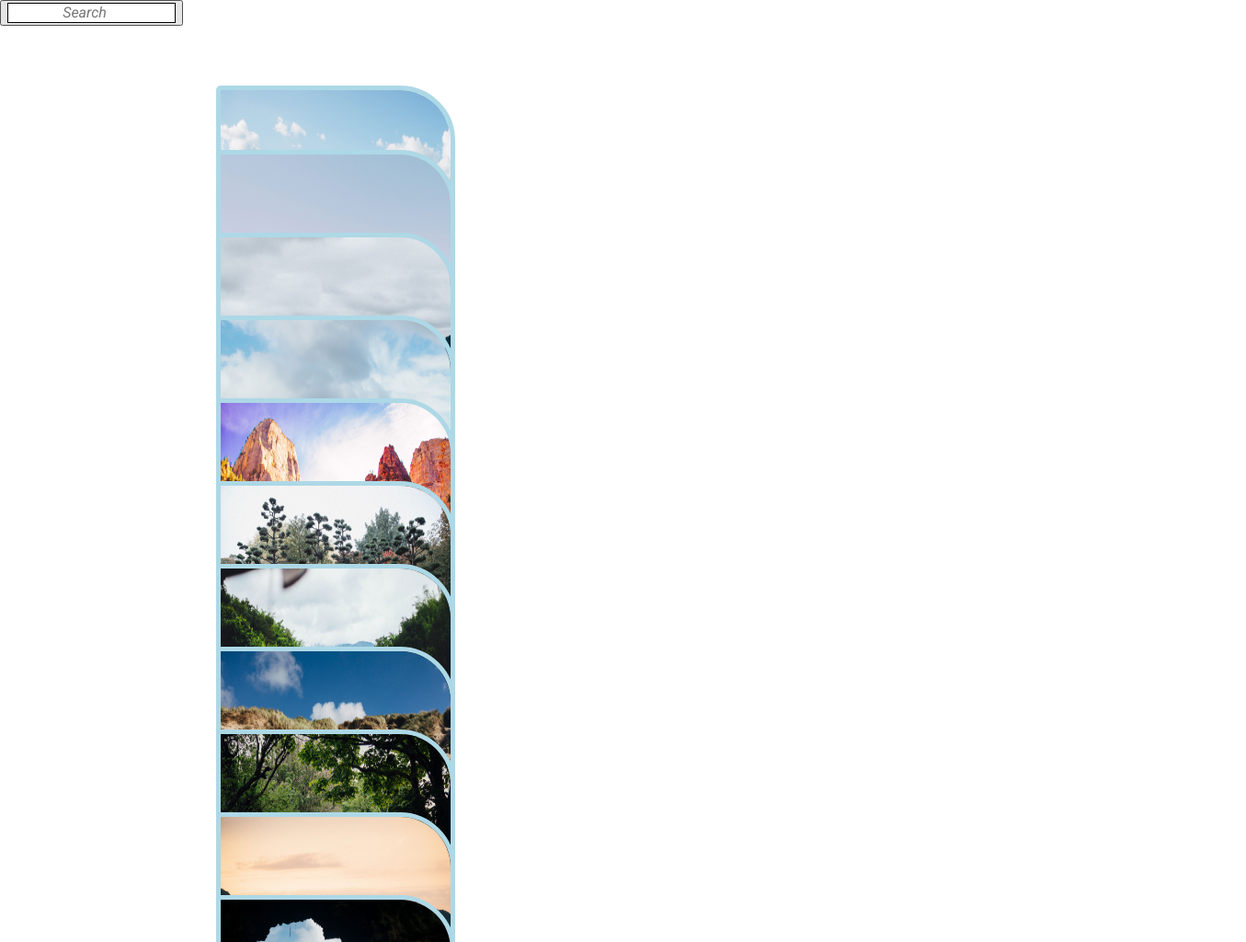
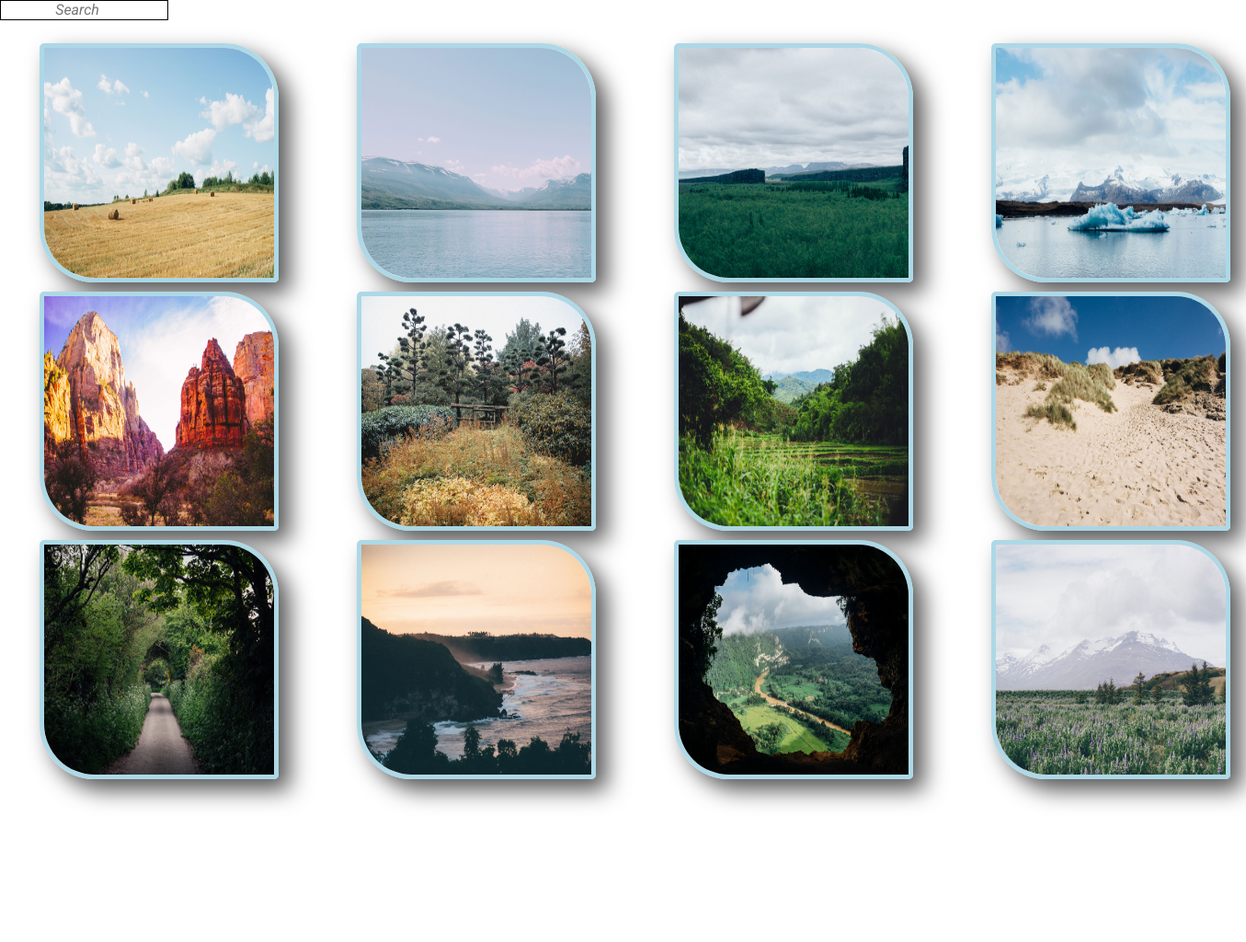
Before and after one commit to StefWebDesigner/Treehouse-Project-5, a plain HTML site: page index.html in a window 1280 px wide. Shown: the top 1024 px of the page at 92% size, 1355 px wide, since content can reach past the window. After the commit the page ends 852 px from the top, so only its background shows below. Drawn offline with nearby package versions, Linux system fonts and the light colour scheme; some packages are replaced by stand-ins of ours; a script that the page names is missing.

Commit message:
I don't why the css or scss wasn't working

```diff
--- a/css/styles.css
+++ b/css/styles.css
@@ -414,26 +414,25 @@ a {
   border-radius: 5px;
   border-top-right-radius: 60px;
   border-bottom-left-radius: 60px;
+  -webkit-box-shadow: 12px 12px 25px #555;
+          box-shadow: 12px 12px 25px #555;
 }
 
 .side-b h3,
 .side-b p {
-  text-shadow: 0 0 60px white;
+  text-shadow: 5px 5px 5px #555;
 }
 
 .grid {
-  max-width: 1000px;
   display: -ms-grid;
   display: grid;
-  -ms-grid-columns: (minmax(200px, max-content))[auto-fill];
-      grid-template-columns: repeat(auto-fill, minmax(200px, -webkit-max-content));
-      grid-template-columns: repeat(auto-fill, minmax(200px, max-content));
-  grid-column-gap: 20px;
-  grid-row-gap: 20px;
-  margin: 20px auto;
-  -webkit-box-pack: center;
-      -ms-flex-pack: center;
-          justify-content: center;
+  width: 100%;
+  margin: 0 auto;
+  grid-column-gap: 100px;
+  grid-row-gap: 220px;
+  display: grid;
+  -ms-grid-columns: (minmax(200px, 1fr))[auto-fit];
+      grid-template-columns: repeat(auto-fit, minmax(200px, 1fr));
 }
 
 img {
@@ -443,6 +442,8 @@ img {
   border-radius: 5px;
   border-top-right-radius: 60px;
   border-bottom-left-radius: 60px;
+  -webkit-box-shadow: 12px 12px 25px #555;
+          box-shadow: 12px 12px 25px #555;
 }
 
 /* ============================================= */
--- a/index.html
+++ b/index.html
@@ -14,217 +14,212 @@
 <!-- Body Sections -->
 
 	<body>
-		<!-- <body class="grid"> -->
 
-			<!-- <script>
-				function getInput() {
-					window.location='js/app.js';
-				}
-			</script> -->
-			<button onkeypress="getInput();"> <input type="search" placeholder="Search" name="search"> </button>
+		<!-- Take out eh upkey and add the id -->
+		<header>
+			<input type="search" placeholder="Search" name="search" id="search">
+		</header>
 
 		<aside class="grid">
 			<div class="grid gallery">
-					<div class="photo">
-						<div class="side-a">
-							<a href="../photos/01.jpg" data-caption="picture of a farm and straw pastures">
-								<img src="../photos/01.jpg" alt="picture of a farm">
-							</a>
-						</div> <!-- END > SIDE A -->
-						<div class="side-b">
+				<div id='pic-1' class="photo">
+					<div class="side-a">
+						<a href="../photos/01.jpg" data-caption="I love hay bales. Took this snap on a drive through the countryside past some straw fields.">
+							<img src="../photos/01.jpg" alt="picture of a farm">
+						</a>
+					</div> <!-- END > SIDE A -->
+					<div class="side-b">
 							<!-- It's click responsive on both side but still only shows the picture -->
-							<a href="../photos/01.jpg" data-caption="picture of a farm and straw pastures">
+						<a href="../photos/01.jpg" data-caption="I love hay bales. Took this snap on a drive through the countryside past some straw fields.">
 							<h3>Hay Bales</h3>
 							<p> I love hay bales. Took this snap on a drive through the countryside past some straw fields.
 							</p>
 						</a>
+					</div> <!-- END > SIDE B -->
+				</div> <!-- END > PHOTOS -->
 
-						</div> <!-- END > SIDE B -->
-					</div> <!-- END > PHOTOS -->
-
-				<div class="photo">
+				<div id='pic-2' class="photo">
 					<div class="side-a">
-						<a href="../photos/02.jpg" data-caption="picture of a the mountains in Iceland with lake">
+						<a href="../photos/02.jpg" data-caption="The lake was so calm today. We had a great view of the snow on the mountains from here">
 							<img src="../photos/02.jpg" alt="picture of a the mountains in Iceland with lake">
 						</a>
 					</div>
 					<div class="side-b">
-						<a href="../photos/02.jpg" data-caption="picture of a the mountains in Iceland with lake">
-						<h3>Lake</h3>
-						<p>  The lake was so calm today. We had a great view of the snow on the mountains from here.
-						</p>
+						<a href="../photos/02.jpg" data-caption="The lake was so calm today. We had a great view of the snow on the mountains from here">
+							<h3>Lake</h3>
+							<p>  The lake was so calm today. We had a great view of the snow on the mountains from here.
+							</p>
+						</a>
+					</div> <!-- END > SIDE B -->
+				</div> <!-- END > PHOTOS -->
+
+				<div id='pic-3' class="photo">
+					<div class="side-a">
+						<a href="../photos/03.jpg" data-caption="I hiked to the top of the mountain and got this picture of the canyon and trees below">
+							<img src="../photos/03.jpg" alt="picture of the highlands, mountains, and canyons">
+						</a>
+					</div>
+					<div class="side-b">
+						<a href="../photos/03.jpg" data-caption="I hiked to the top of the mountain and got this picture of the canyon and trees below">
+							<h3>Canyon</h3>
+							<p>  I hiked to the top of the mountain and got this picture of the canyon and trees below.
+							</p>
+						</a>
+					</div> <!-- END > SIDE B -->
+				</div> <!-- END > PHOTOS -->
+
+				<div id='pic-4' class="photo">
+					<div class="side-a">
+						<a href="../photos/04.jpg" data-caption="It was amazing to see an iceberg up close, it was so cold but didn’t snow today">
+							<img src="../photos/04.jpg" alt="picture of glaciers and iceburg">
+						</a>
+					</div>
+					<div class="side-b">
+						<a href="../photos/04.jpg" data-caption="It was amazing to see an iceberg up close, it was so cold but didn’t snow today">
+							<h3>Iceberg</h3>
+							<p>  It was amazing to see an iceberg up close, it was so cold but didn’t snow today.
+							</p>
+						</a>
+					</div> <!-- END > SIDE B -->
+				</div> <!-- END > PHOTOS -->
+
+				<div id='pic-5' class="photo">
+					<div class="side-a">
+						<a href="../photos/05.jpg" data-caption="The red cliffs were beautiful. It was really hot in the desert but we did a lot of walking through the canyons">
+							<img src="../photos/05.jpg" alt="picture of red clifs in the desert">
+						</a>
+					</div>
+					<div class="side-b">
+						<a href="../photos/05.jpg" data-caption="The red cliffs were beautiful. It was really hot in the desert but we did a lot of walking through the canyons">
+							<h3>Desert</h3>
+							<p>
+								The red cliffs were beautiful. It was really hot in the desert but we did a lot of walking through the canyons.
+							</p>
+						</a>
+					</div> <!-- END > SIDE B -->
+				</div> <!-- END > PHOTOS -->
+
+				<div id='pic-6' class="photo">
+					<div class="side-a">
+						<a href="../photos/06.jpg" data-caption="Fall is coming, I love when the leaves on the trees start to change color">
+							<img src="../photos/06.jpg" alt="picture of fall and leaves changing color">
+						</a>
+					</div>
+					<div class="side-b">
+						<a href="../photos/06.jpg" data-caption="Fall is coming, I love when the leaves on the trees start to change color">
+							<h3>Fall</h3>
+							<p>
+								Fall is coming, I love when the leaves on the trees start to change color.
+							</p>
+						</a>
+					</div> <!-- END > SIDE B -->
+				</div> <!-- END > PHOTOS -->
+
+				<div id='pic-7'class="photo">
+					<div class="side-a">
+						<a href="../photos/07.jpg" data-caption="I drove past this plantation yesterday, everything is so green!">
+							<img src="../photos/07.jpg" alt="picture of a green planations">
+						</a>
+					</div>
+					<div class="side-b">
+						<a href="../photos/07.jpg" data-caption="I drove past this plantation yesterday, everything is so green!">
+								<h3>Plantation</h3>
+							<p>
+								I drove past this plantation yesterday, everything is so green!
+							</p>
+						</a>
+					</div> <!-- END > SIDE B -->
+				</div> <!-- END > PHOTOS -->
+
+				<div id='pic-8' class="photo">
+					<div class="side-a">
+						<a href="../photos/08.jpg" data-caption="My summer vacation to the Oregon Coast. I love the sandy dunes!">
+							<img src="../photos/08.jpg" alt="picture of a hot beach in sunny weather">
+						</a>
+					</div>
+					<div class="side-b">
+						<a href="../photos/08.jpg" data-caption="My summer vacation to the Oregon Coast. I love the sandy dunes!">
+							<h3>Dunes</h3>
+							<p>
+								My summer vacation to the Oregon Coast. I love the sandy dunes!
+							</p>
+						</a>
 					</div> <!-- END > SIDE B -->
 				</div> <!-- END > PHOTOS -->
 
 				<div class="photo">
-					<div class="side-a">
-						<a href="../photos/03.jpg" data-caption="picture of the highlands, mountains, and canyons">
-							<img src="../photos/03.jpg" alt="picture of the highlands, mountains, and canyons">
-						</a>
-					</div>
-					<div class="side-b">
-						<a href="../photos/03.jpg" data-caption="picture of the highlands, mountains, and canyons">
-						<h3>Canyon</h3>
-						<p>  I hiked to the top of the mountain and got this picture of the canyon and trees below.
-						</p>
-					</div> <!-- END > SIDE B -->
-				</div> <!-- END > PHOTOS -->
-
-				<div class="photo">
-					<div class="side-a">
-						<a href="../photos/04.jpg" data-caption="picture of glaciers and iceburg">
-							<img src="../photos/04.jpg" alt="picture of glaciers and iceburg">
-						</a>
-					</div>
-					<div class="side-b">
-						<a href="../photos/04.jpg" data-caption="picture of glaciers and iceburg">
-						<h3>Iceberg
-						</h3>
-						<p>  It was amazing to see an iceberg up close, it was so cold but didn’t snow today.
-						</p>
-					</div> <!-- END > SIDE B -->
-				</div> <!-- END > PHOTOS -->
-
-				<div class="photo">
-					<div class="side-a">
-						<a href="../photos/05.jpg" data-caption="picture of red clifs in the desert">
-							<img src="../photos/05.jpg" alt="picture of red clifs in the desert">
-						</a>
-					</div>
-					<div class="side-b">
-						<a href="../photos/05.jpg" data-caption="picture of red clifs in the desert">
-						<h3>Desert
-						</h3>
-						<p>
-							The red cliffs were beautiful. It was really hot in the desert but we did a lot of walking through the canyons.
-						</p>
-					</div> <!-- END > SIDE B -->
-				</div> <!-- END > PHOTOS -->
-
-				<div class="photo">
-					<div class="side-a">
-						<a href="../photos/06.jpg" data-caption="picture of fall and leaves changing color">
-							<img src="../photos/06.jpg" alt="picture of fall and leaves changing color">
-						</a>
-					</div>
-					<div class="side-b">
-						<a href="../photos/06.jpg" data-caption="picture of fall and leaves changing color">
-						<h3>Fall
-						</h3>
-						<p>
-							Fall is coming, I love when the leaves on the trees start to change color.
-					</p>
-					</div> <!-- END > SIDE B -->
-				</div> <!-- END > PHOTOS -->
-
-				<div class="photo">
-					<div class="side-a">
-						<a href="../photos/07.jpg" data-caption="picture of a green planations">
-							<img src="../photos/07.jpg" alt="picture of a green planations">
-						</a>
-					</div>
-					<div class="side-b">
-						<a href="../photos/07.jpg" data-caption="picture of a green planations">
-							<h3>Plantation
-						</h3>
-						<p>
-							I drove past this plantation yesterday, everything is so green!
-					</p>
-					</div> <!-- END > SIDE B -->
-				</div> <!-- END > PHOTOS -->
-
-				<div class="photo">
-					<div class="side-a">
-						<a href="../photos/08.jpg" data-caption="picture of a hot beach in sunny weather">
-							<img src="../photos/08.jpg" alt="picture of a hot beach in sunny weather">
-						</a>
-					</div>
-					<div class="side-b">
-						<a href="../photos/08.jpg" data-caption="picture of a hot beach in sunny weather">
-						<h3>Dunes
-						</h3>
-						<p>
-							My summer vacation to the Oregon Coast. I love the sandy dunes!
-					</p>
-					</div> <!-- END > SIDE B -->
-				</div> <!-- END > PHOTOS -->
-
-				<div class="photo">
-					<div class="side-a">
-						<a href="../photos/09.jpg" data-caption="picture of a quiet stroll in a countryside lane">
+					<div id='pic-9' class="side-a">
+						<a href="../photos/09.jpg" data-caption="We enjoyed a quiet stroll down this countryside lane">
 							<img src="../photos/09.jpg" alt="picture of a quiet stroll in a countryside lane">
 						</a>
 					</div>
 					<div class="side-b">
-						<a href="../photos/09.jpg" data-caption="picture of a quiet stroll in a countryside lane">
-						<h3>Countryside
-						</h3>
-						<p>
-							We enjoyed a quiet stroll down this countryside lane.
-						</p>
+						<a href="../photos/09.jpg" data-caption="We enjoyed a quiet stroll down this countryside lane">
+							<h3>Countryside</h3>
+							<p>
+								We enjoyed a quiet stroll down this countryside lane.
+							</p>
+						</a>
 					</div> <!-- END > SIDE B -->
 				</div> <!-- END > PHOTOS -->
 
-				<div class="photo">
+				<div id='pic-10' class="photo">
 					<div class="side-a">
-						<a href="../photos/10.jpg" data-caption="picture of a sunset coast with orange skies">
+						<a href="../photos/10.jpg" data-caption="Sunset at the coast! The sky turned a lovely shade of orange">
 							<img src="../photos/10.jpg" alt="picture of a sunset coast with orange skies">
 						</a>
 					</div>
 					<div class="side-b">
-						<a href="../photos/10.jpg" data-caption="picture of a sunset coast with orange skies">
-							<h3>Sunset
-						</h3>
-						<p>
-							Sunset at the coast! The sky turned a lovely shade of orange.
-						</p>
+						<a href="../photos/10.jpg" data-caption="Sunset at the coast! The sky turned a lovely shade of orange">
+							<h3>Sunset</h3>
+							<p>
+								Sunset at the coast! The sky turned a lovely shade of orange.
+							</p>
+						</a>
 					</div> <!-- END > SIDE B -->
 				</div> <!-- END > PHOTOS -->
 
 
-				<div class="photo">
+				<div id='pic-11' class="photo">
 					<div class="side-a">
-						<a href="../photos/11.jpg" data-caption="a picture of a tour in a cave">
+						<a href="../photos/11.jpg" data-caption="I did a tour of a cave today and the view of the landscape below was breathtaking">
 							<img src="../photos/11.jpg" alt="a picture of a tour in a cave">
 						</a>
 					</div>
 					<div class="side-b">
-						<a href="../photos/11.jpg" data-caption="a picture of a tour in a cave">
-						<h3>Cave
-						</h3>
-						<p>
-							I did a tour of a cave today and the view of the landscape below was breathtaking.
-						</p>
+						<a href="../photos/11.jpg" data-caption="I did a tour of a cave today and the view of the landscape below was breathtaking">
+							<h3>Cave</h3>
+							<p>
+								I did a tour of a cave today and the view of the landscape below was breathtaking.
+							</p>
+						</a>
+
 					</div> <!-- END > SIDE B -->
 				</div> <!-- END > PHOTOS -->
 
-				<div class="photo">
+				<div id='pic-12' class="photo">
 					<div class="side-a">
-						<a href="../photos/12.jpg" data-caption="a picture of a snowy mountain">
+						<a href="../photos/12.jpg" data-caption="I walked through this meadow of bluebells and got a good view of the snow on the mountain before the fog came in.">
 							<img src="../photos/12.jpg" alt="a picture of a snowy mountain">
 						</a>
 					</div>
 					<div class="side-b">
-						<a href="../photos/12.jpg" data-caption="a picture of a snowy mountain">
-						<h3>Bluebells
-						</h3>
-						<p>
-							I walked through this meadow of bluebells and got a good view of the snow on the mountain before the fog came in.
-						</p>
+						<a href="../photos/12.jpg" data-caption="I walked through this meadow of bluebells and got a good view of the snow on the mountain before the fog came in.">
+							<h3>Bluebells</h3>
+							<p>
+								I walked through this meadow of bluebells and got a good view of the snow on the mountain before the fog came in.
+							</p>
+						</a>
 					</div> <!-- END > SIDE B -->
 				</div> <!-- END > PHOTOS -->
 			</div> <!-- End > photo-container -->
 		</aside>
 
 		<!-- Java Scripts -->
-		<script src="js/jquery-1.11.2.min.js"></script>
-		<script src="js/baguetteBox.min.js" async>
-			window.addEventListener('load', function() {
-  			baguetteBox.run('.gallery');
-			});
-		</script>
-		<script src="js/jquery.searchFilter.js"></script>
-		<script src="js/app.js"></script>
+		<!-- no Jquerry plug in needed -->
+		<script src="javascript/baguetteBox.min.js"></script>
+		<script src="javascript/searchFilter.js"></script>
+		<script src="javascript/app.js"></script>
 
 	</body>
 </html>
```
Also changed, not shown: 2 other files.
